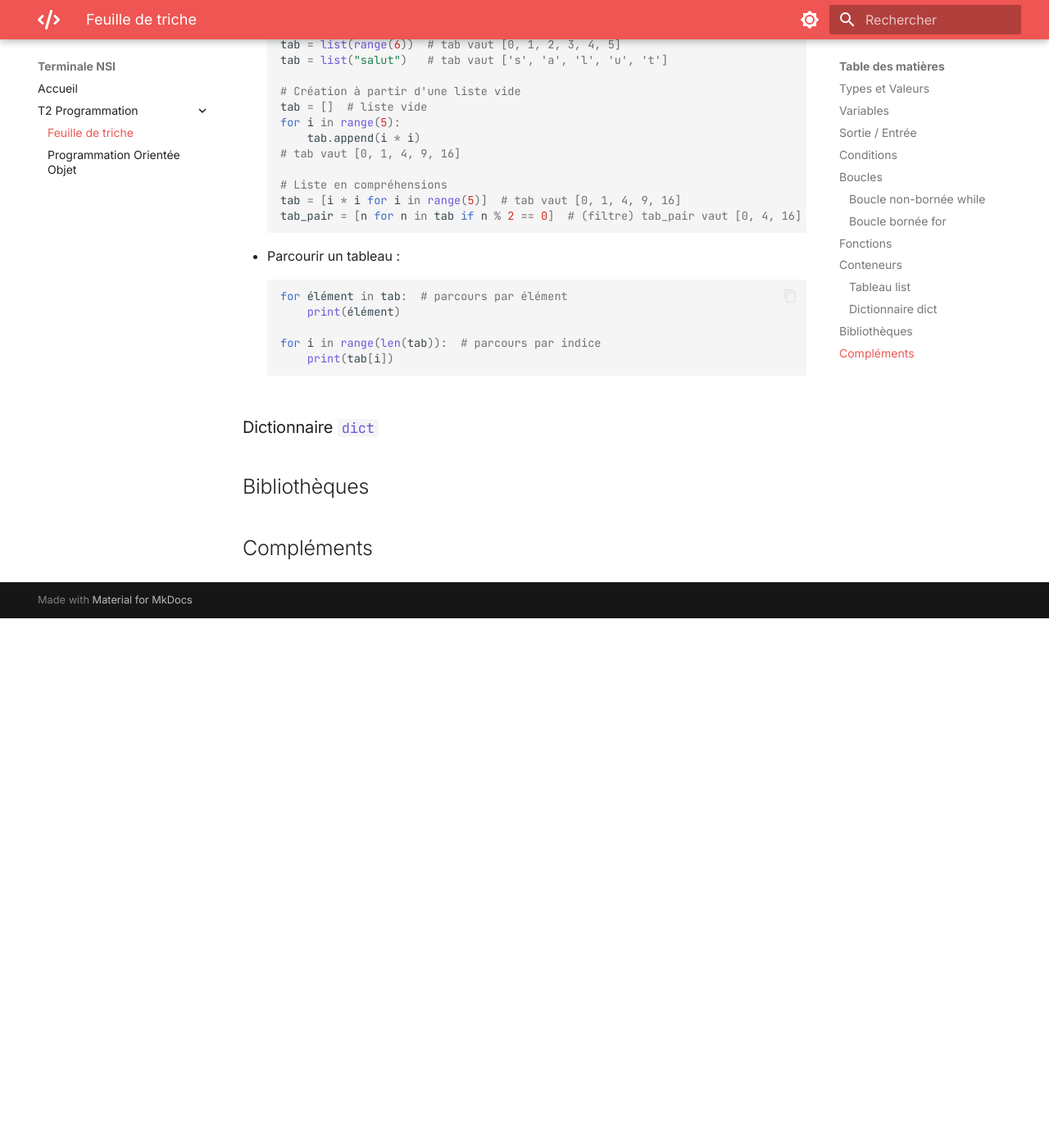
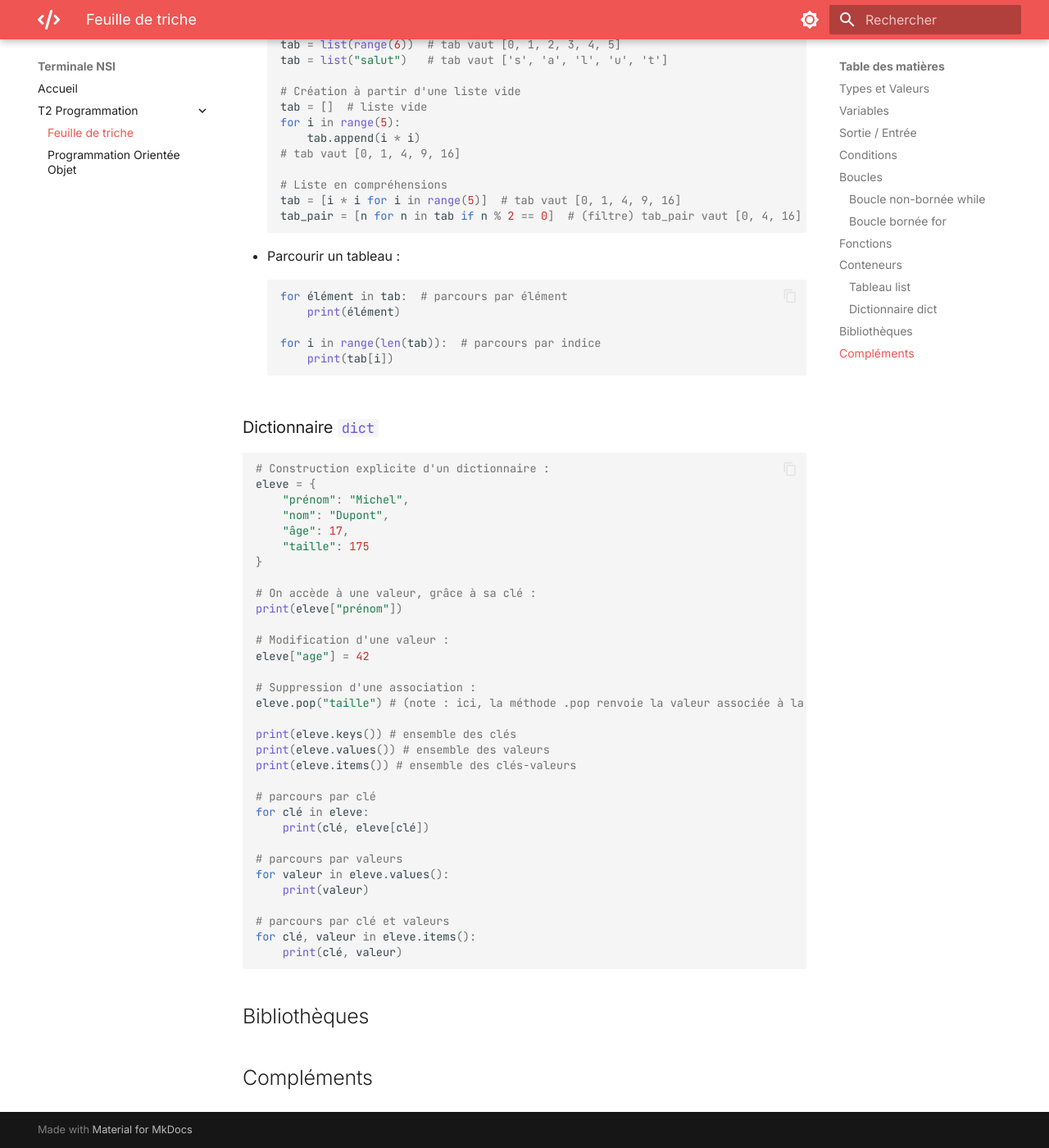
Before and after one commit to ArthurRouquan/TNSI, an MkDocs documentation site: the page built from docs/T2 Programmation/0triche.md, in a window 1280 px wide and 1400 px high, scrolled down 4579 px. Shown: the whole window at 82% size. Built offline with MkDocs 1.6.1 and Material for MkDocs 9.7.7, drawn with Linux system fonts in a browser that asks for light colours; before the commit the page ends 5333 px from its top, so only the background shows below that; some of the changed text lies outside the part shown.

Commit message:
update triche et projet poo

````diff
--- a/docs/T2 Programmation/0triche.md
+++ b/docs/T2 Programmation/0triche.md
@@ -256,6 +256,40 @@ print(résultat)  # affiche 42
 
 ### Dictionnaire `#!py dict`
 
+```py
+# Construction explicite d'un dictionnaire :
+eleve = {
+    "prénom": "Michel",
+    "nom": "Dupont",
+    "âge": 17,
+    "taille": 175
+}
+
+# On accède à une valeur, grâce à sa clé :
+print(eleve["prénom"])
+
+# Modification d'une valeur :
+eleve["age"] = 42
+
+# Suppression d'une association :
+eleve.pop("taille") # (note : ici, la méthode .pop renvoie la valeur associée à la clé, donc 175)
+
+print(eleve.keys()) # ensemble des clés
+print(eleve.values()) # ensemble des valeurs
+print(eleve.items()) # ensemble des clés-valeurs
+
+# parcours par clé
+for clé in eleve:
+    print(clé, eleve[clé])
+
+# parcours par valeurs
+for valeur in eleve.values():
+    print(valeur)
+
+# parcours par clé et valeurs
+for clé, valeur in eleve.items():
+    print(clé, valeur)
+```
 
 
 ## Bibliothèques
````
Also changed, not shown: other parts of docs/T2 Programmation/0triche.md (+2 -2 lines), docs/T2 Programmation/1poo.md (+25 -6 lines).
